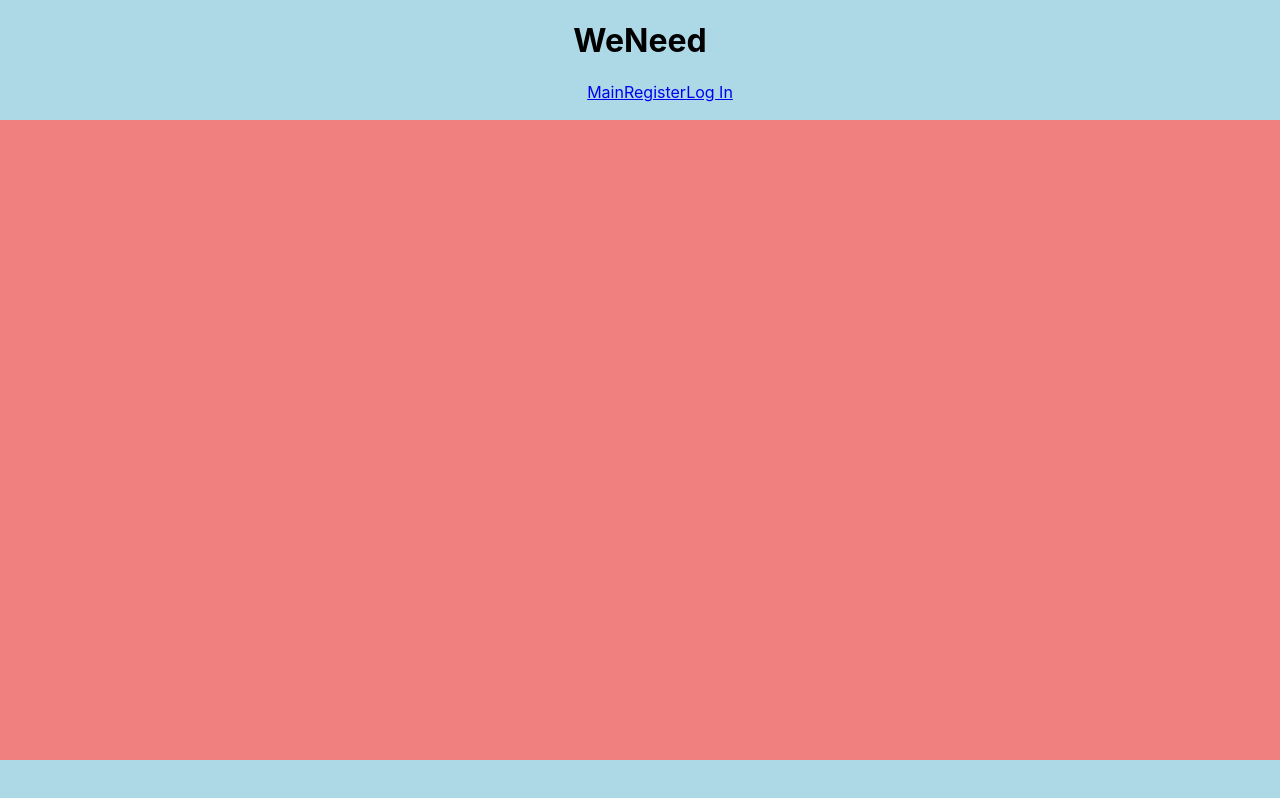
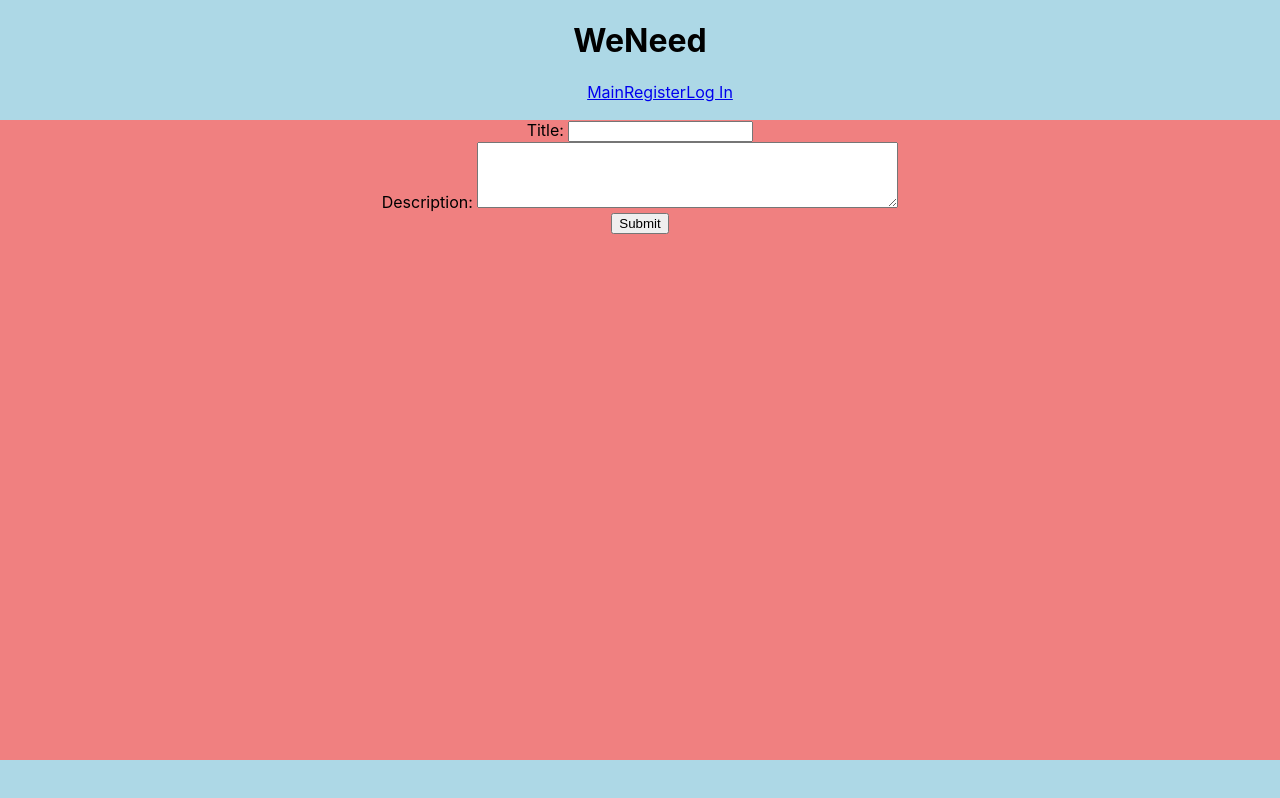
Before and after one commit to tbone9/weneed-react, a React (Create React App) app: page /create-group in a window 1280 px wide. Built offline with nearby package versions, Linux system fonts and the light colour scheme.

Commit message:
added creategroup component and it adds a new group

```diff
--- a/src/App.js
+++ b/src/App.js
@@ -7,6 +7,7 @@ import CreatePost from './CreatePost';
 import Register from './Register';
 import Login from './Login';
 import Group from './Group';
+import CreateGroup from './CreateGroup';
 
 function App() {
   return (
@@ -22,6 +23,7 @@ function App() {
           <Route exact path='/register' component={Register}/>
           <Route exact path='/login' component={Login}/>
           <Route exact path='/group/:id' component={Group}/>
+          <Route exact path='/create-group' component={CreateGroup}/>
 
         </Switch>
       </div>
--- /dev/null
+++ b/src/CreateGroup/index.js
@@ -0,0 +1,57 @@
+import React, {Component} from 'react';
+
+class CreateGroup extends Component {
+    constructor() {
+        super();
+        this.state = {
+            title: '',
+            description: ''
+        }
+    }
+
+    // This sets the state to the current value of the form
+    handleChange = (e) => {
+        this.setState({
+            [e.currentTarget.name]: e.currentTarget.value
+        })
+        console.log(e.currentTarget.name, 'current target')
+    }
+
+    createGroup = async(e, group) => {
+        e.preventDefault()
+        console.log(group);
+        try {
+            const createdGroup = await fetch(`${process.env.REACT_APP_API_URL}/group/`, {
+                method: 'POST',
+                body: JSON.stringify(group),
+                headers: {
+                    'Content-Type': 'application/json'
+                }
+            });
+            const response = await createdGroup.json();
+            console.log(response);
+            this.props.history.push(`/main`);
+        } catch (error) {
+            console.log(error);
+        }
+    }
+
+    render(){
+        return (
+            <form
+            onSubmit={(e) => this.createGroup(e, this.state)}
+            >
+                <label htmlFor='title'>Title: </label>
+                <input type='text' id='title' name='title' onChange={this.handleChange}/><br></br>
+                <label htmlFor='description'>Description: </label>
+                <textarea id='description' name='description' rows='4' cols='50' onChange={this.handleChange}></textarea><br></br>
+
+                <input type='submit' value='Submit'/>
+
+            </form>
+        )
+
+    }
+}
+
+export default CreateGroup;
--- a/src/MainContainer/index.js
+++ b/src/MainContainer/index.js
@@ -24,6 +24,7 @@ function MainContainer() {
     return (
         <div>
             <h1>My Groups</h1>
+            <Link to={'/create-group'}>Create a Group</Link>
 
                 {groups.map(group => (
                     <h2 key={group._id}>
```
